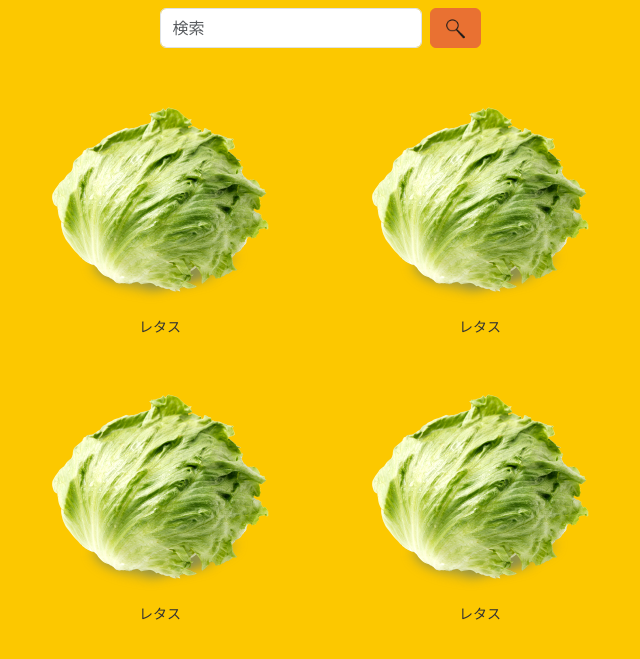
After one commit to Matsubayashi3/laravel_ohara, a PHP site: page /suggestion.php in a window 1280 px wide. The commit adds this page. Shown: the top 659 px of the page, without its empty margins (320-960 px from the left). Run offline with PHP 8.4, Linux system fonts and the light colour scheme.

Commit message:
在庫確認画面とレシピ提案画面作成

```diff
--- /dev/null
+++ b/suggestion.php
@@ -0,0 +1,122 @@
+<!-- 共通ブロック -->
+<!-- セッションの開始 -->
+<?php session_start(); ?>
+<!-- ヘッダーの読み込み -->
+<?php include 'header.php' ?>
+
+<style>
+    body {
+        background-color: #FCC800;
+    }
+
+    /* body img のスタイルは、.image-container img に移動・修正 */
+    /* body img のスタイルは、.image-item img に移動・修正したため削除 */
+
+    .navbar {
+        /* 垂直方向の中央寄せは維持 */
+        align-items: center;
+    }
+
+    /* .navbar内の.container-fluidをflexコンテナにし、子要素を中央に配置 */
+    .navbar .container-fluid {
+        display: flex;
+        justify-content: center;
+        /* 水平方向の中央寄せ */
+    }
+
+    .navbar .btn {
+        background-color: #E97132;
+        border-color: #E97132;
+        /* ボタンのパディングを調整して、画像が収まるようにする */
+        padding: 0.375rem 0.75rem;
+        /* Bootstrapのデフォルト値に近い値 */
+    }
+
+    /* 画像サイズを小さく、かつボタンに収まるように調整 */
+    .btn img {
+        width: 100%;
+        height: 100%;
+        object-fit: contain;
+        max-width: 30px;
+        /* 例として最大幅を20pxに設定 */
+        max-height: 30px;
+        /* 例として最大高さを20pxに設定 */
+    }
+
+    /* 画像を横並びにするためのコンテナスタイル */
+    .image-container {
+        display: flex;
+        /* Flexboxを適用 */
+        flex-wrap: wrap;
+        /* 子要素を折り返す */
+        justify-content: center;
+        /* コンテナ全体を中央に配置 */
+        margin-top: 20px;
+        /* ナビゲーションバーとの間に余白を追加 */
+        max-width: 640px;
+        /* 2列の画像が収まるように最大幅を設定（例: 300px * 2 + マージン） */
+        margin-left: auto;
+        /* 中央寄せ */
+        margin-right: auto;
+        /* 中央寄せ */
+    }
+
+    /* .image-container内の各画像アイテムにスタイルを適用 */
+    .image-item {
+        /* 2列にするため、幅を約50%に設定し、マージンを考慮して少し小さくする */
+        width: calc(50% - 20px);
+        /* 50%から左右のマージン10px*2を引く */
+        margin: 10px;
+        /* アイテムの上下左右にスペースを追加 */
+        text-align: center;
+        /* 画像とキャプションを中央寄せ */
+        box-sizing: border-box;
+    }
+
+    /* .image-item内の画像にスタイルを適用 */
+    .image-item img {
+        width: 100%;
+        /* 親要素の幅いっぱいに広げる */
+        height: auto;
+        display: block;
+        /* 画像をブロック要素にして、キャプションとの間にスペースを確保 */
+    }
+
+    /* キャプションのスタイル */
+    .caption {
+        margin-top: 5px;
+        font-size: 14px;
+        color: #333;
+    }
+</style>
+
+<body>
+    <nav class="navbar">
+        <div class="container-fluid">
+            <form class="d-flex" role="search">
+                <input class="form-control me-2" type="search" placeholder="検索" aria-label="Search">
+                <button class="btn" type="submit"><img src="image\musimegane.png" alt="検索"></button>
+            </form>
+        </div>
+    </nav>
+    <div class="image-container">
+        <div class="image-item">
+            <img src="image/yasai.png" alt="レタス1">
+            <p class="caption">レタス</p>
+        </div>
+        <div class="image-item">
+            <img src="image/yasai.png" alt="レタス2">
+            <p class="caption">レタス</p>
+        </div>
+        <div class="image-item">
+            <img src="image/yasai.png" alt="レタス3">
+            <p class="caption">レタス</p>
+        </div>
+        <div class="image-item">
+            <img src="image/yasai.png" alt="レタス4">
+            <p class="caption">レタス</p>
+        </div>
+    </div>
+
+    <!-- フッターの読み込み -->
+    <?php include 'footer.php' ?>
```
Also changed, not shown: product.php (+35 -6 lines), image/musimegane.png (added).
